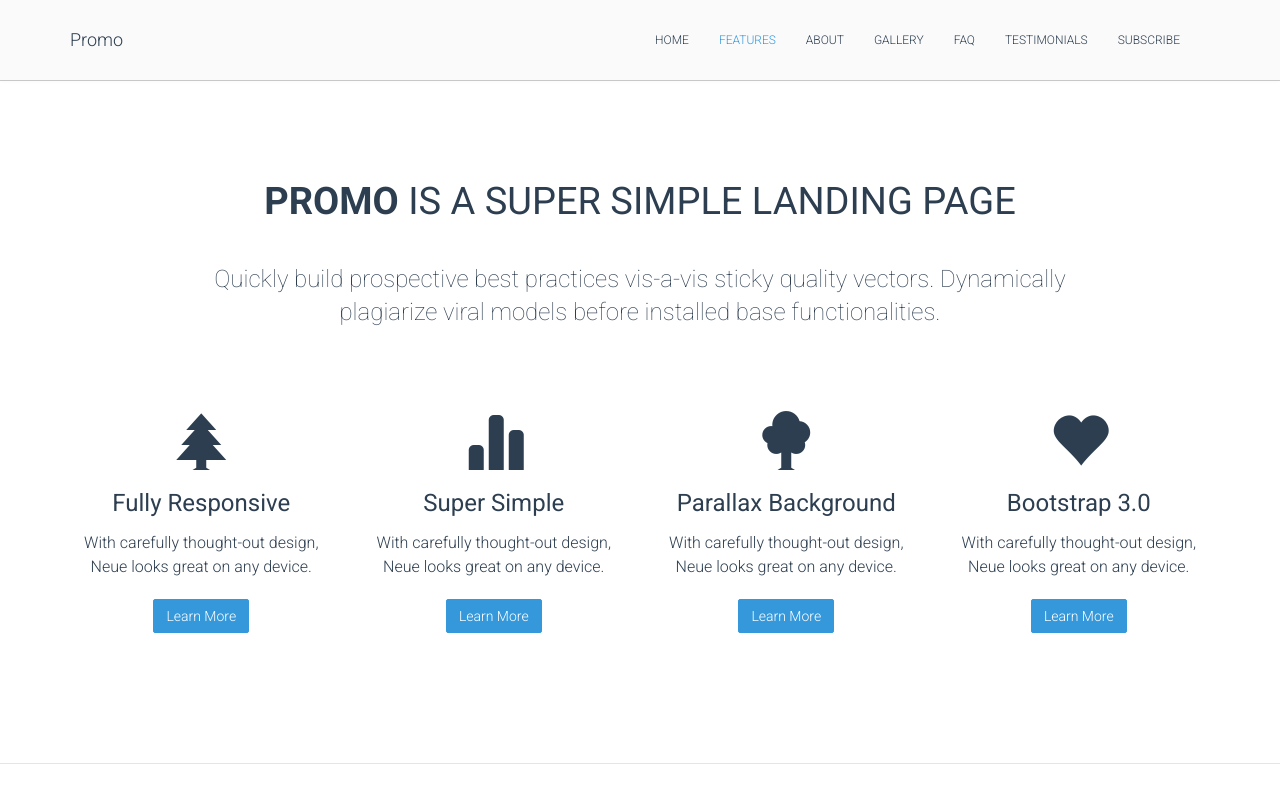
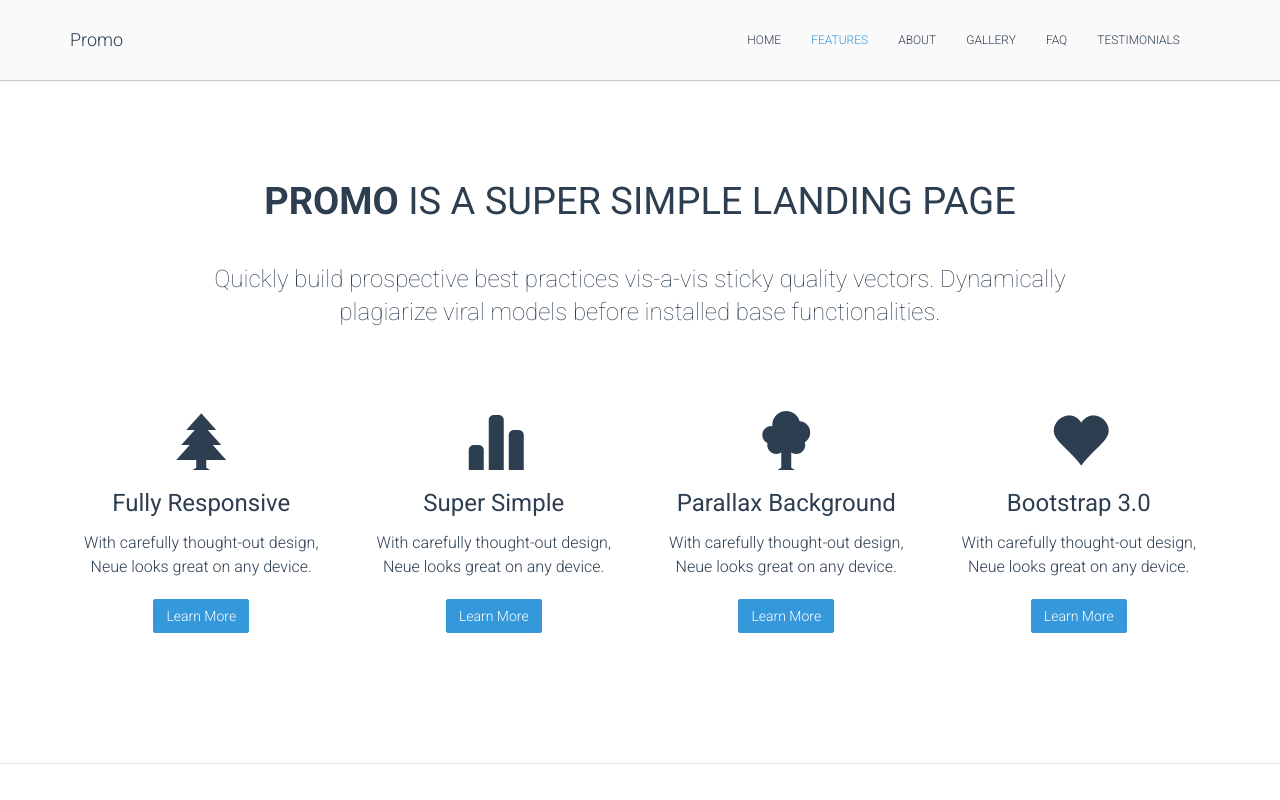
Before and after one commit to techlab99/Meu-portfolio-TECH-LAB, a plain HTML site: page index.html in a window 1280 px wide. Shown: the top 800 px of the page. Drawn offline with Linux system fonts and the light colour scheme; placeholder pictures from the web are drawn by us.

Commit message:
Style: Remoção de botão do Header

```diff
--- a/index.html
+++ b/index.html
@@ -81,12 +81,12 @@
 	        <li>
 	          <a href="#slider">Testimonials</a>
 	        </li>
-	        <li>
+	        <!-- <li>
 	          <a href="#newsletter">Subscribe</a>
-	        </li>
+	        </li> -->
 	      </ul>
 	      <!-- <ul class="nav navbar-nav navbar-right header-button">
-	        <li>
+	        <li>it status
 	          <button type="button" class="btn btn-primary">Purchase Now</button>
 	        </li> -->
 	      </ul>
```
